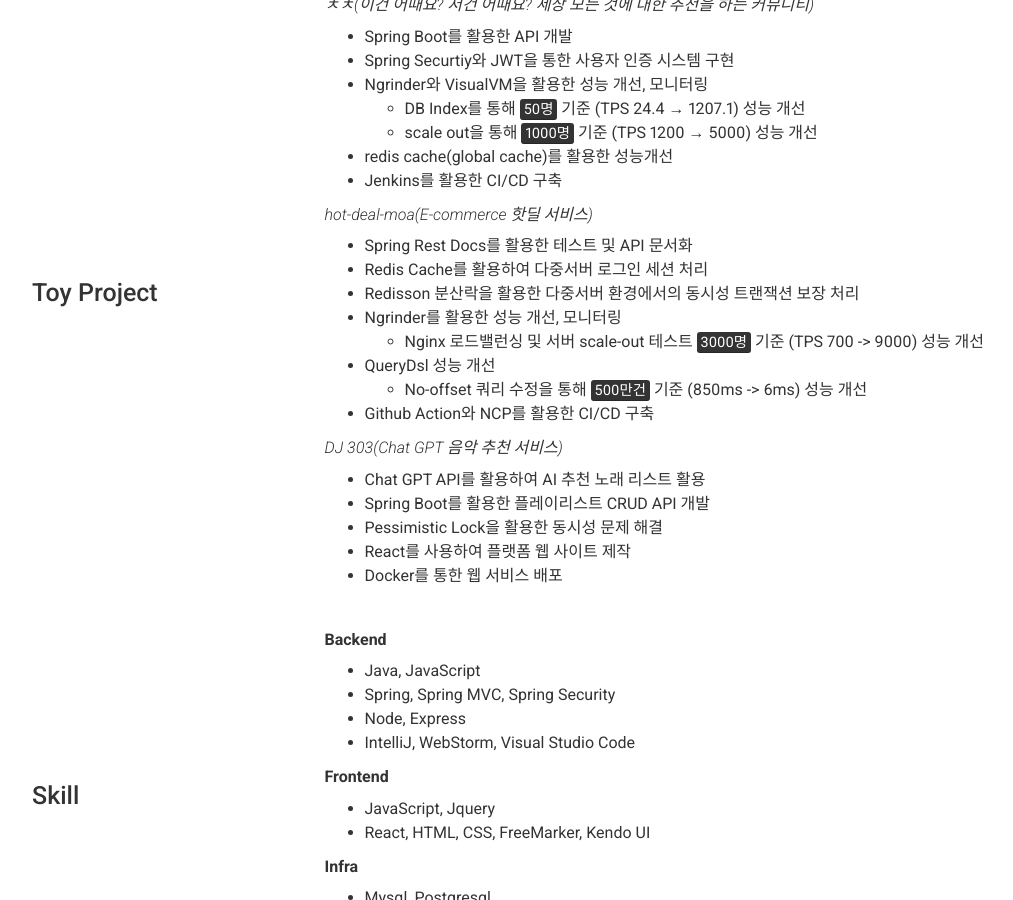
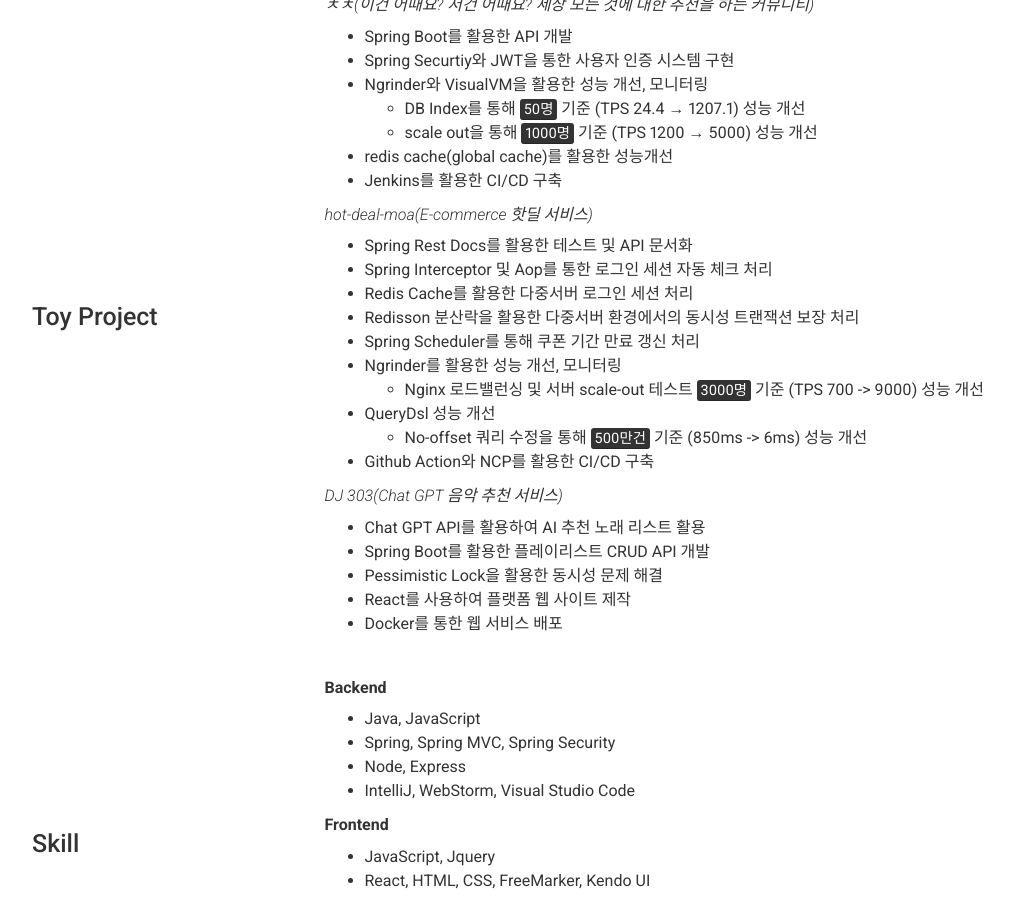
Before and after one commit to yht0827/resume, a Jekyll site: the page built from index.md, in a window 1280 px wide and 900 px high, scrolled down 1174 px. Shown: the whole window, without its empty margins (38-1051 px from the left). Built offline with Jekyll 4.4.1, drawn with Linux system fonts in a browser that asks for light colours; nearby versions of some CDN libraries.

Commit message:
-- 이력서 추가작업

```diff
--- a/_config.yml
+++ b/_config.yml
@@ -84,8 +84,10 @@ content:
 
           **<a href="https://github.com/f-lab-edu/hot-deal-moa" target="_blank" style="color: inherit;font-style: italic;font-weight: 300;">hot-deal-moa(E-commerce 핫딜 서비스)</a>**
           - Spring Rest Docs를 활용한 테스트 및 API 문서화
-          - Redis Cache를 활용하여 다중서버 로그인 세션 처리
+          - Spring Interceptor 및 Aop를 통한 로그인 세션 자동 체크 처리
+          - Redis Cache를 활용한 다중서버 로그인 세션 처리
           - Redisson 분산락을 활용한 다중서버 환경에서의 동시성 트랜잭션 보장 처리
+          - Spring Scheduler를 통해 쿠폰 기간 만료 갱신 처리
           - Ngrinder를 활용한 성능 개선, 모니터링
             - Nginx 로드밸런싱 및 서버 scale-out 테스트 <mark>3000명</mark> 기준 (TPS 700 -> 9000) 성능 개선
           - QueryDsl 성능 개선
```
